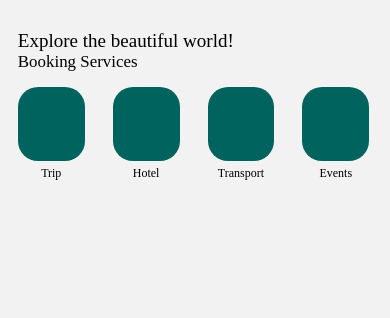
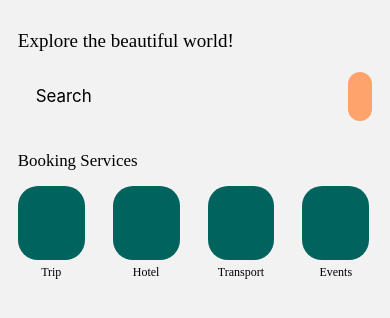
Before and after one commit to slo248/Travelly, a React Native app: screen /Home in a window 390 px wide. Shown: the top 318 px of the page. Built offline with nearby package versions, Linux system fonts and the light colour scheme; what react-native would draw is missing.

Commit message:
add search box

```diff
--- /dev/null
+++ b/src/assets/icons/SearchIcon.tsx
@@ -0,0 +1,20 @@
+import { StyleSheet, Text, View } from 'react-native';
+import React from 'react';
+import Svg, { Circle, Path } from 'react-native-svg';
+import { Colors } from '~/styles/colors';
+import { SvgProps } from '~/types/SvgProps';
+
+export default function SearchIcon({ color = Colors.secondary }: SvgProps) {
+  return (
+    <View style={{ aspectRatio: 1 }}>
+      <Svg viewBox="0 0 512 512">
+        <Path
+          d="M416 208c0 45.9-14.9 88.3-40 122.7L502.6 457.4c12.5 12.5 12.5 32.8 0 45.3s-32.8 12.5-45.3 0L330.7 376c-34.4 25.2-76.8 40-122.7 40C93.1 416 0 322.9 0 208S93.1 0 208 0S416 93.1 416 208zM208 352a144 144 0 1 0 0-288 144 144 0 1 0 0 288z"
+          fill={color}
+        />
+      </Svg>
+    </View>
+  );
+}
+
+const styles = StyleSheet.create({});
--- a/src/components/SearchBox/index.tsx
+++ b/src/components/SearchBox/index.tsx
@@ -5,29 +5,39 @@ import { FeatureNotImplemented } from '~/constants';
 import FormInputController from '../controllers/FormInputController';
 import { useForm } from 'react-hook-form';
 import { SearchFieldValues } from '~/types/SearchFieldValues';
+import { rH } from '~/styles/responsive';
+import ButtonIcon from '../Button/ButtonIcon';
+import SearchIcon from '~/assets/icons/SearchIcon';
 
 export interface SearchBoxProps {
-  onSearch: (text: string) => void;
+  onSearch?: (text: SearchFieldValues) => void;
 }
 
 const SearchBox: FC<SearchBoxProps> = ({
-  onSearch = () => Alert.alert(FeatureNotImplemented)
+  onSearch = (text: SearchFieldValues) => Alert.alert(FeatureNotImplemented)
 }) => {
   const { control, handleSubmit } = useForm<SearchFieldValues>();
   return (
-    <View style={styles.container}>
-      <FormInputController
-        control={control}
-        name="search"
-        placeholder="Search"
-      />
+    <View style={{ flex: 1 }}>
+      <View style={{ flex: 1 }}>
+        <FormInputController
+          control={control}
+          name="search"
+          placeholder="Search"
+        />
+      </View>
+      <View style={styles.button}>
+        <ButtonIcon Icon={SearchIcon} onPress={handleSubmit(onSearch)} />
+      </View>
     </View>
   );
 };
 
 const styles = StyleSheet.create({
-  container: {
-    flex: 1
+  button: {
+    position: 'absolute',
+    height: '100%',
+    right: 0
   }
 });
 
--- a/src/screens/Home/index.tsx
+++ b/src/screens/Home/index.tsx
@@ -1,10 +1,11 @@
-import { StatusBar, StyleSheet, Text, View } from 'react-native';
+import { StyleSheet, Text, View } from 'react-native';
 import React from 'react';
 import { HomeProps } from '~/navigation/types';
 import { globalStyles } from '~/styles/globalStyles';
 import Services from './Services';
 import { Texts } from '~/styles/texts';
 import { rH } from '~/styles/responsive';
+import SearchBox from '~/components/SearchBox';
 
 export default function Home(props: HomeProps) {
   return (
@@ -12,7 +13,12 @@ export default function Home(props: HomeProps) {
       <Text style={[Texts.h2, styles.heading]}>
         Explore the beautiful world!
       </Text>
-      <Services />
+      <View style={styles.searchBox}>
+        <SearchBox />
+      </View>
+      <View style={styles.services}>
+        <Services />
+      </View>
     </View>
   );
 }
@@ -20,5 +26,13 @@ export default function Home(props: HomeProps) {
 const styles = StyleSheet.create({
   heading: {
     marginTop: rH(24)
+  },
+  searchBox: {
+    marginTop: rH(16),
+    height: rH(40)
+  },
+  services: {
+    marginTop: rH(24),
+    flex: 1
   }
 });
--- /dev/null
+++ b/src/types/SearchFieldValues.ts
@@ -0,0 +1,5 @@
+import { FieldValues } from 'react-hook-form';
+
+export interface SearchFieldValues extends FieldValues {
+  search: string;
+}
--- /dev/null
+++ b/src/types/UserFieldValues.ts
@@ -0,0 +1,6 @@
+import { FieldValues } from 'react-hook-form';
+
+export interface UserFieldValues extends FieldValues {
+  email: string;
+  password: string;
+}
```
